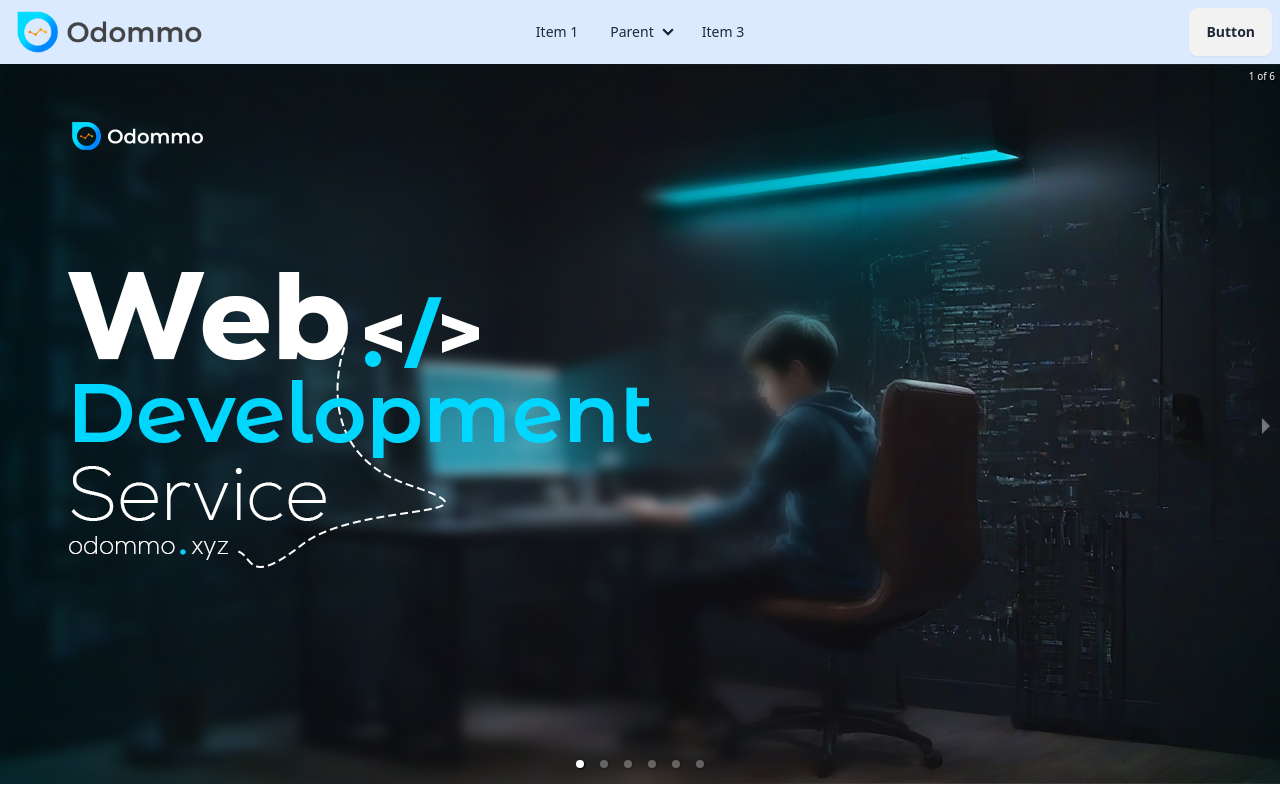
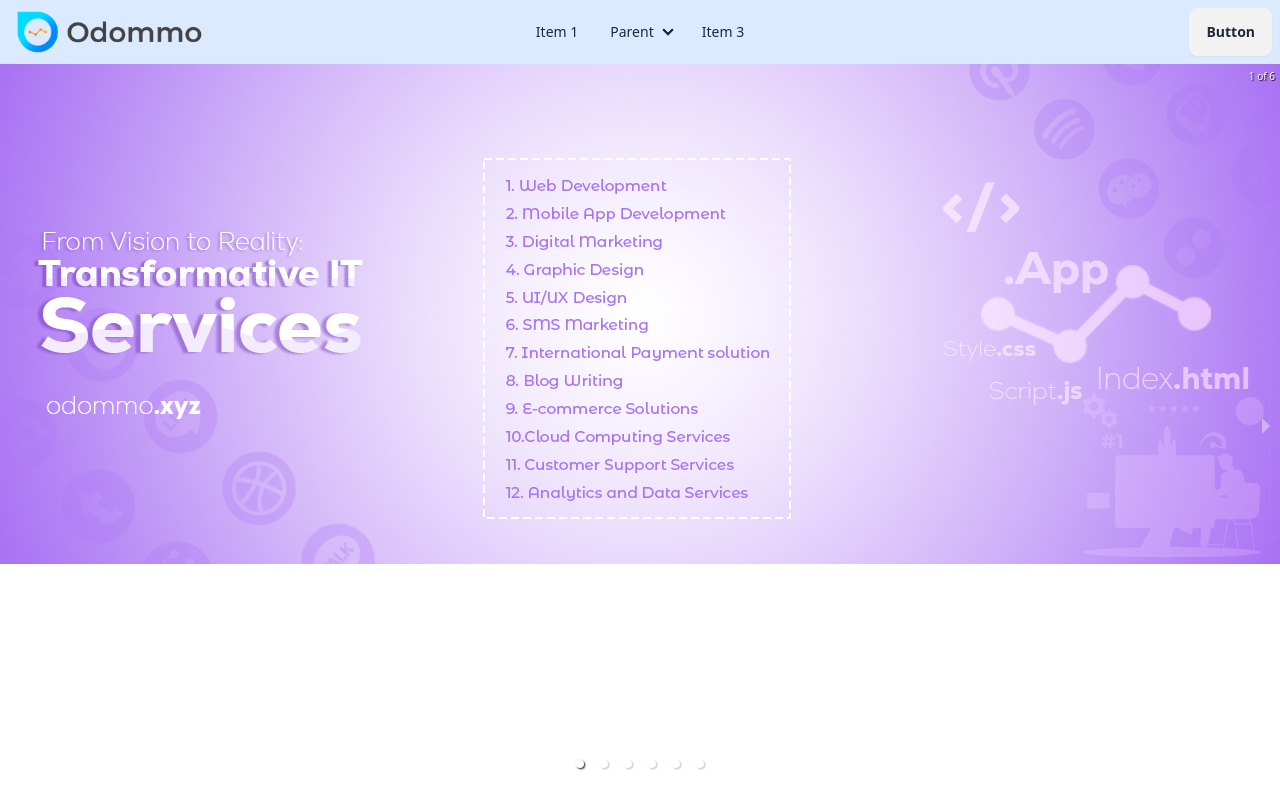
Before and after one commit to mdnazmul42726/odommo-xyz-client, a React (Vite) app: page / in a window 1280 px wide. Shown: the top 800 px of the page. Built offline with nearby package versions, Linux system fonts and the light colour scheme.

Commit message:
slider updated

```diff
--- a/src/components/Slider.jsx
+++ b/src/components/Slider.jsx
@@ -1,6 +1,7 @@
 import "react-responsive-carousel/lib/styles/carousel.min.css"; // requires a loader
 import { Carousel } from 'react-responsive-carousel';
 import s1 from '../assets/s1.jpg';
+import s2 from '../assets/2.jpg';
 
 const Slider = () => {
     return (
@@ -8,7 +9,7 @@ const Slider = () => {
             <div>
                 <Carousel>
                     <div>
-                        <img className="" src={s1} />
+                        <img className="" src={s2} />
                     </div>
                     <div>
                         <img src={s1} />
```
Also changed, not shown: src/assets/2.jpg (added).
